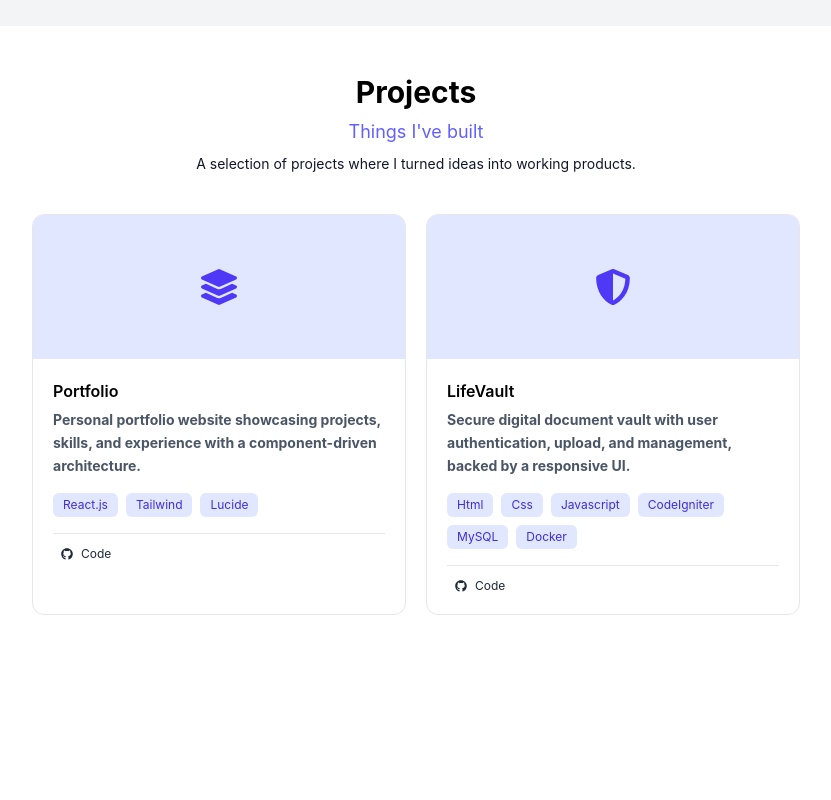
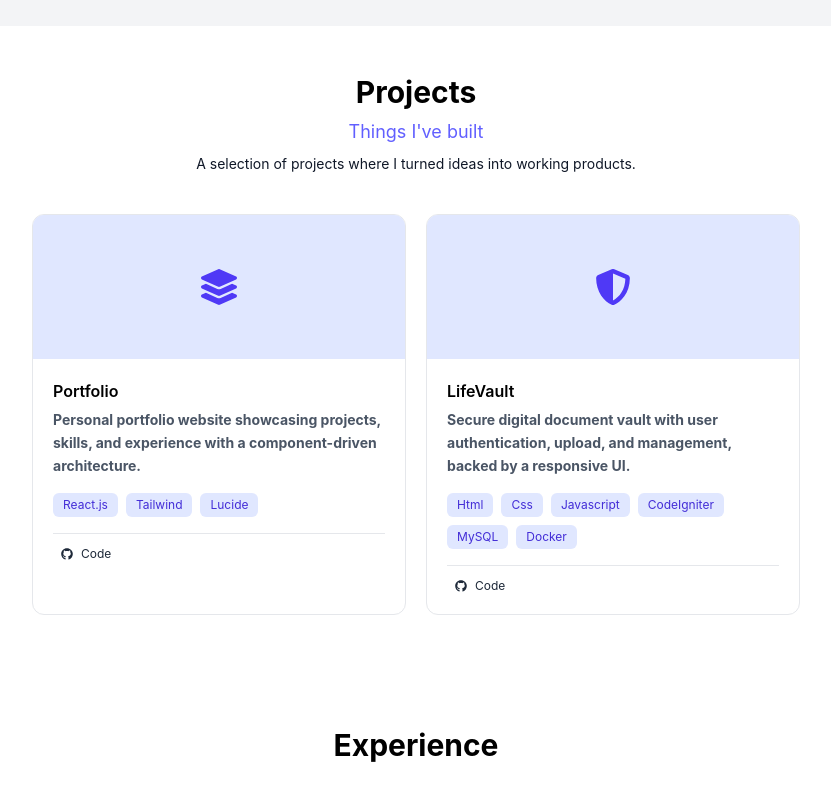
Before and after one commit to taranpreetsingh0682/personal-portfolio, a React (Vite) app: page / in a window 1280 px wide. Shown: the part 2143-2943 px from the top of the page, without its empty margins (224-1055 px from the left). Before the commit the page ends 2822 px from the top, so only its background shows below. Built offline with nearby package versions, Linux system fonts and the light colour scheme.

Commit message:
Add TimeLine.jsx for adding experience

```diff
--- a/src/App.jsx
+++ b/src/App.jsx
@@ -5,6 +5,7 @@ import Hero from './sections/Hero'
 import About from './sections/About'
 import Skills from './sections/Skills'
 import Projects from './sections/Projects'
+import TimeLine from './sections/TimeLine'
 
 
 function App() {
@@ -17,6 +18,7 @@ return(
 <About/>
 <Skills/>
 <Projects/>
+<TimeLine/>
 
 
 </>
--- a/src/components/SkillCategoryCard.jsx
+++ b/src/components/SkillCategoryCard.jsx
@@ -3,7 +3,7 @@ import React from 'react'
 const SkillCategoryCard = ({icon , title , skills }) => {
 
   return (
-    <div className='bg-white border border-gray-200 rounded-xl p-5 '>
+    <div className='bg-white border border-gray-200 rounded-xl p-5 hover:border-indigo-400 translate-y-1'>
       <div className='flex items-center gap-2 mb-4 '>
         {icon}
         <p className='font-medium text-base '>{title}</p>
--- /dev/null
+++ b/src/components/TimeLineCard.jsx
@@ -0,0 +1,9 @@
+import React from 'react'
+
+const TimeLineCard = () => {
+  return (
+    <div>TimeLineCard</div>
+  )
+}
+
+export default TimeLineCard
--- a/src/sections/Projects.jsx
+++ b/src/sections/Projects.jsx
@@ -24,8 +24,8 @@ liveUrl:'',
 ]
 const Projects = () => {
   return (
-    <section className='px-12 py-12  bg-white'>
-      <h2 className='text-3xl font-bold items-center flex justify-center '>Projects</h2>
+    <section id="projects" className='px-12 py-12  bg-white'>
+      <h2 className='text-3xl font-bold  flex justify-center '>Projects</h2>
       <p className='text-center text-indigo-500 text-lg my-2'>Things I've built</p>
       <p className='text-center  text-gray-900 text-sm max-w-xl mx-auto mb-10 '>
          A selection of projects where I turned ideas into working products.
--- a/src/sections/Skills.jsx
+++ b/src/sections/Skills.jsx
@@ -12,7 +12,7 @@ const skillCategories =[
 ]
 const Skills = () => {
   return (
-     <section id="skills" className='px-12 py-16 bg-gray-100'>
+     <section id="skills" className='px-12 py-16 bg-gray-100 '>
       <h2 className='text-3xl font-bold text-center'>Skills</h2>
       <p className='text-center text-indigo-600 text-lg my-2'>What I work with</p>
       <p className='text-center text-gray-600 text-sm max-w-xl mx-auto mb-10'>
--- /dev/null
+++ b/src/sections/TimeLine.jsx
@@ -0,0 +1,12 @@
+import React from 'react'
+
+const TimeLine = () => {
+  return (
+    <section className='bg-white px-12 py-12 '>
+    <h2 className='font-bold text-3xl  flex justify-center'>Experience</h2>
+    <p className=''></p>
+    </section>
+  )
+}
+
+export default TimeLine
```
